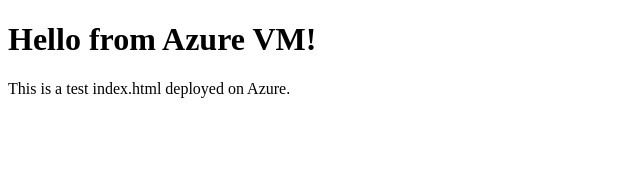
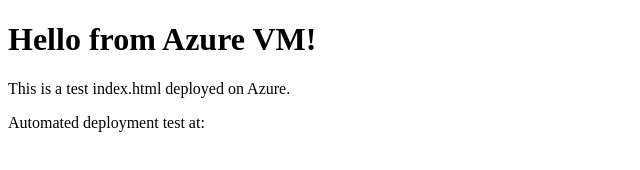
Before and after one commit to Falcon0770/azure-pipeline, a plain HTML site: page index.html in a window 1280 px wide. Shown: the whole page, without its empty margins (0-640 px from the left). Drawn offline with Linux system fonts and the light colour scheme.

Commit message:
Test: update index.html to trigger pipeline

```diff
--- a/index.html
+++ b/index.html
@@ -6,5 +6,6 @@
 <body>
     <h1>Hello from Azure VM!</h1>
     <p>This is a test index.html deployed on Azure.</p>
+	<p>Automated deployment test at: <span id="now"></span></p>
 </body>
 </html>
```
